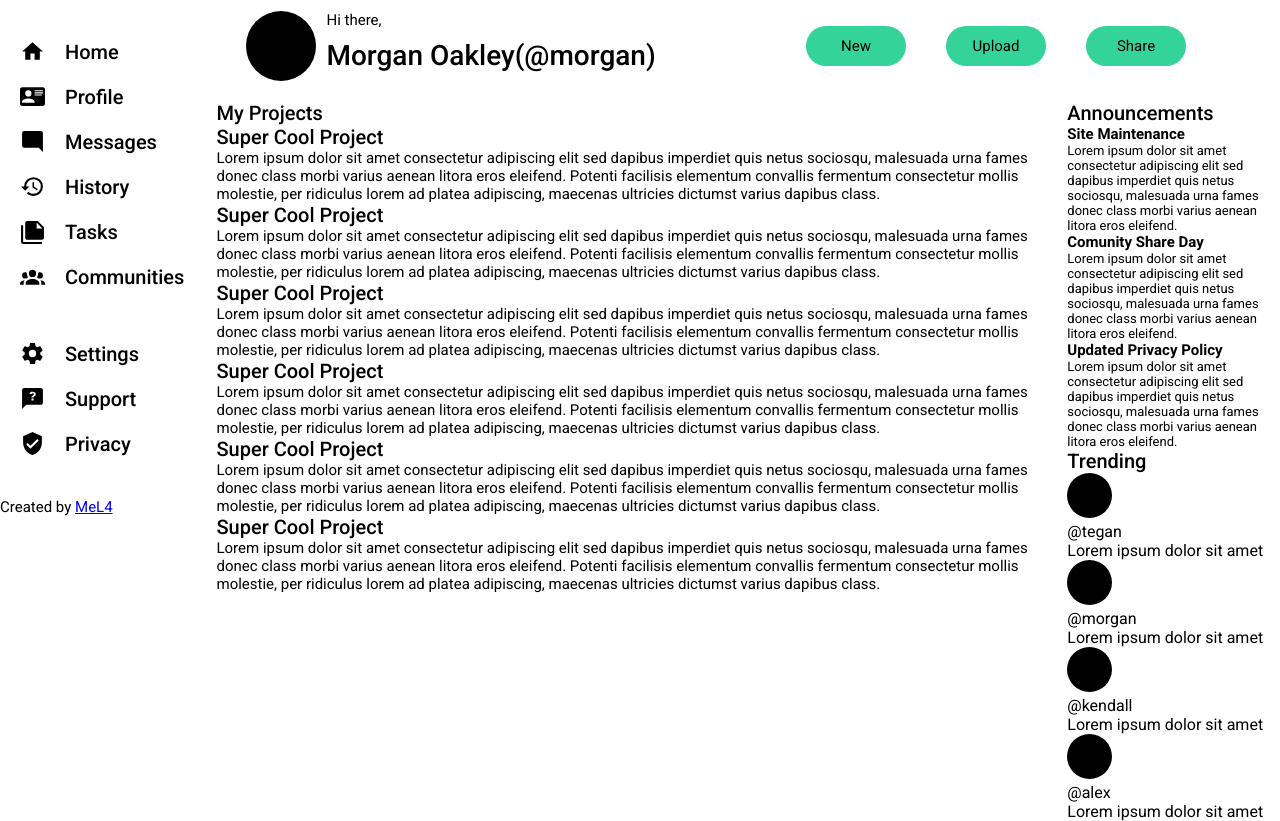
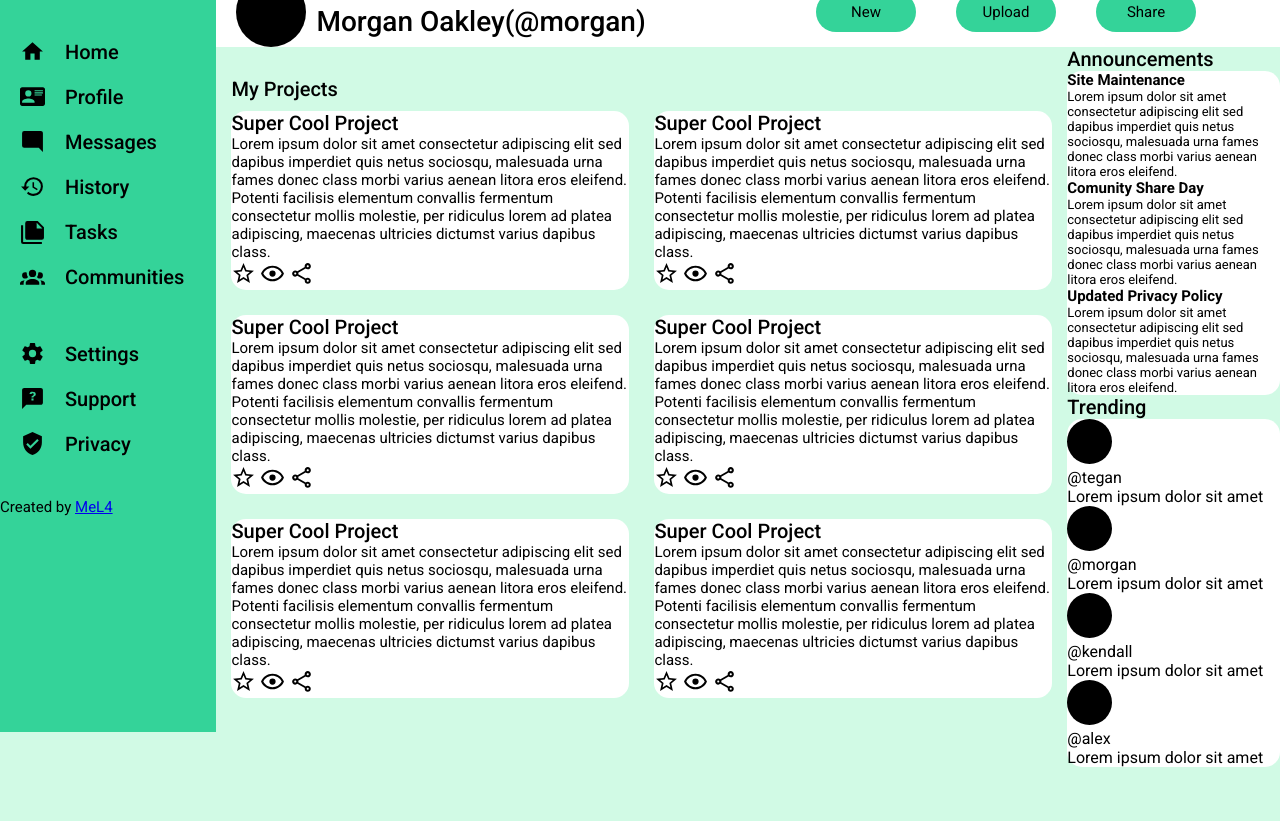
Before and after one commit to Michaela565/admin-dashboard, a plain HTML site: page index.html in a window 1280 px wide. Shown: the part 68-889 px from the top of the page. After the commit the page ends 835 px from the top, so only its background shows below. Drawn offline with Linux system fonts and the light colour scheme.

Commit message:
work out boxes a bit

```diff
--- a/css/style.css
+++ b/css/style.css
@@ -9,7 +9,13 @@
 body{
     display: grid;
     grid-template-columns: 1fr 4fr 1fr;
-    grid-row: 1fr 5fr;
+    grid-row: 1fr 6fr;
+    background-color: #d1fae5;
+}
+
+.box{
+    background-color: #ffffff;
+    border-radius: 15px;
 
 }
 
@@ -19,15 +25,20 @@ body{
     display: grid;
     grid-template-rows: auto auto auto 1fr;
     gap: 32px;
+    height: 100vh;
+    background-color: #34d399;
 }
 
 .upbar{
+    background-color: #ffffff;
     grid-column: 2 / 4;
     grid-row: 1 / 2;
+    display: grid;
+
 }
 
 .up-half{
-    margin: 14px;
+    margin: 0 14px;
     display: grid;
     grid-template-columns: 1fr 1fr 1fr;
 }
@@ -55,9 +66,11 @@ body{
 }
 
 .down-half{
-    margin: 20px 30px;
+    margin: 0 20px;
     display: grid;
     grid-template-columns: 1fr 1fr;
+    align-items: center;
+    align-content: center;
 }
 
 .greeting{
@@ -96,6 +109,15 @@ body{
 .projects{
     grid-column: 2 / 3;
     grid-row: 2 / 3;
+    margin: 30px 15px;
+}
+
+.projects-holder{
+    display: grid;
+    grid-template-columns: 1fr 1fr;
+    grid-template-rows: repeat(auto-fill, 1fr);
+    gap: 25px;
+    margin: 10px 0;
 }
 
 .sidebar-info{
--- a/index.html
+++ b/index.html
@@ -86,15 +86,16 @@
     </div>
     <div class="projects">
         <h1 class="large">My Projects</h1>
+        <div class="projects-holder">
             <div class="project box">
                 <div class="text">
                     <h2 class="large">Super Cool Project</h2>
                     <p class="normal">Lorem ipsum dolor sit amet consectetur adipiscing elit sed dapibus imperdiet quis netus sociosqu, malesuada urna fames donec class morbi varius aenean litora eros eleifend. Potenti facilisis elementum convallis fermentum consectetur mollis molestie, per ridiculus lorem ad platea adipiscing, maecenas ultricies dictumst varius dapibus class.</p>
                 </div>
                 <div class="icons">
-                <div class="icon"></div>
-                <div class="icon"></div>
-                <div class="icon"></div>
+                    <img src="svgs/star-outline.svg" alt="star" class="icon">
+                    <img src="svgs/eye-outline.svg" alt="star" class="icon">
+                    <img src="svgs/share-variant-outline.svg" alt="star" class="icon">
                 </div>
             </div>
             <div class="project box">
@@ -103,9 +104,9 @@
                     <p class="normal">Lorem ipsum dolor sit amet consectetur adipiscing elit sed dapibus imperdiet quis netus sociosqu, malesuada urna fames donec class morbi varius aenean litora eros eleifend. Potenti facilisis elementum convallis fermentum consectetur mollis molestie, per ridiculus lorem ad platea adipiscing, maecenas ultricies dictumst varius dapibus class.</p>
                 </div>
                 <div class="icons">
-                <div class="icon"></div>
-                <div class="icon"></div>
-                <div class="icon"></div>
+                    <img src="svgs/star-outline.svg" alt="star" class="icon">
+                    <img src="svgs/eye-outline.svg" alt="star" class="icon">
+                    <img src="svgs/share-variant-outline.svg" alt="star" class="icon">
                 </div>
             </div>
             <div class="project box">
@@ -114,9 +115,9 @@
                     <p class="normal">Lorem ipsum dolor sit amet consectetur adipiscing elit sed dapibus imperdiet quis netus sociosqu, malesuada urna fames donec class morbi varius aenean litora eros eleifend. Potenti facilisis elementum convallis fermentum consectetur mollis molestie, per ridiculus lorem ad platea adipiscing, maecenas ultricies dictumst varius dapibus class.</p>
                 </div>
                 <div class="icons">
-                <div class="icon"></div>
-                <div class="icon"></div>
-                <div class="icon"></div>
+                    <img src="svgs/star-outline.svg" alt="star" class="icon">
+                    <img src="svgs/eye-outline.svg" alt="star" class="icon">
+                    <img src="svgs/share-variant-outline.svg" alt="star" class="icon">
                 </div>
             </div>
             <div class="project box">
@@ -125,9 +126,9 @@
                     <p class="normal">Lorem ipsum dolor sit amet consectetur adipiscing elit sed dapibus imperdiet quis netus sociosqu, malesuada urna fames donec class morbi varius aenean litora eros eleifend. Potenti facilisis elementum convallis fermentum consectetur mollis molestie, per ridiculus lorem ad platea adipiscing, maecenas ultricies dictumst varius dapibus class.</p>
                 </div>
                 <div class="icons">
-                <div class="icon"></div>
-                <div class="icon"></div>
-                <div class="icon"></div>
+                    <img src="svgs/star-outline.svg" alt="star" class="icon">
+                    <img src="svgs/eye-outline.svg" alt="star" class="icon">
+                    <img src="svgs/share-variant-outline.svg" alt="star" class="icon">
                 </div>
             </div>
             <div class="project box">
@@ -136,9 +137,9 @@
                     <p class="normal">Lorem ipsum dolor sit amet consectetur adipiscing elit sed dapibus imperdiet quis netus sociosqu, malesuada urna fames donec class morbi varius aenean litora eros eleifend. Potenti facilisis elementum convallis fermentum consectetur mollis molestie, per ridiculus lorem ad platea adipiscing, maecenas ultricies dictumst varius dapibus class.</p>
                 </div>
                 <div class="icons">
-                <div class="icon"></div>
-                <div class="icon"></div>
-                <div class="icon"></div>
+                    <img src="svgs/star-outline.svg" alt="star" class="icon">
+                    <img src="svgs/eye-outline.svg" alt="star" class="icon">
+                    <img src="svgs/share-variant-outline.svg" alt="star" class="icon">
                 </div>
             </div>
             <div class="project box">
@@ -147,12 +148,14 @@
                     <p class="normal">Lorem ipsum dolor sit amet consectetur adipiscing elit sed dapibus imperdiet quis netus sociosqu, malesuada urna fames donec class morbi varius aenean litora eros eleifend. Potenti facilisis elementum convallis fermentum consectetur mollis molestie, per ridiculus lorem ad platea adipiscing, maecenas ultricies dictumst varius dapibus class.</p>
                 </div>
                 <div class="icons">
-                <div class="icon"></div>
-                <div class="icon"></div>
-                <div class="icon"></div>
+                    <img src="svgs/star-outline.svg" alt="star" class="icon">
+                    <img src="svgs/eye-outline.svg" alt="star" class="icon">
+                    <img src="svgs/share-variant-outline.svg" alt="star" class="icon">
                 </div>
             </div>
         </div>
+    </div>
+
     <div class="sidebar-info">
         <div class="announcements">
             <h1 class="large">Announcements</h1>
```
Lines whose indentation alone changed are shown as unchanged.
